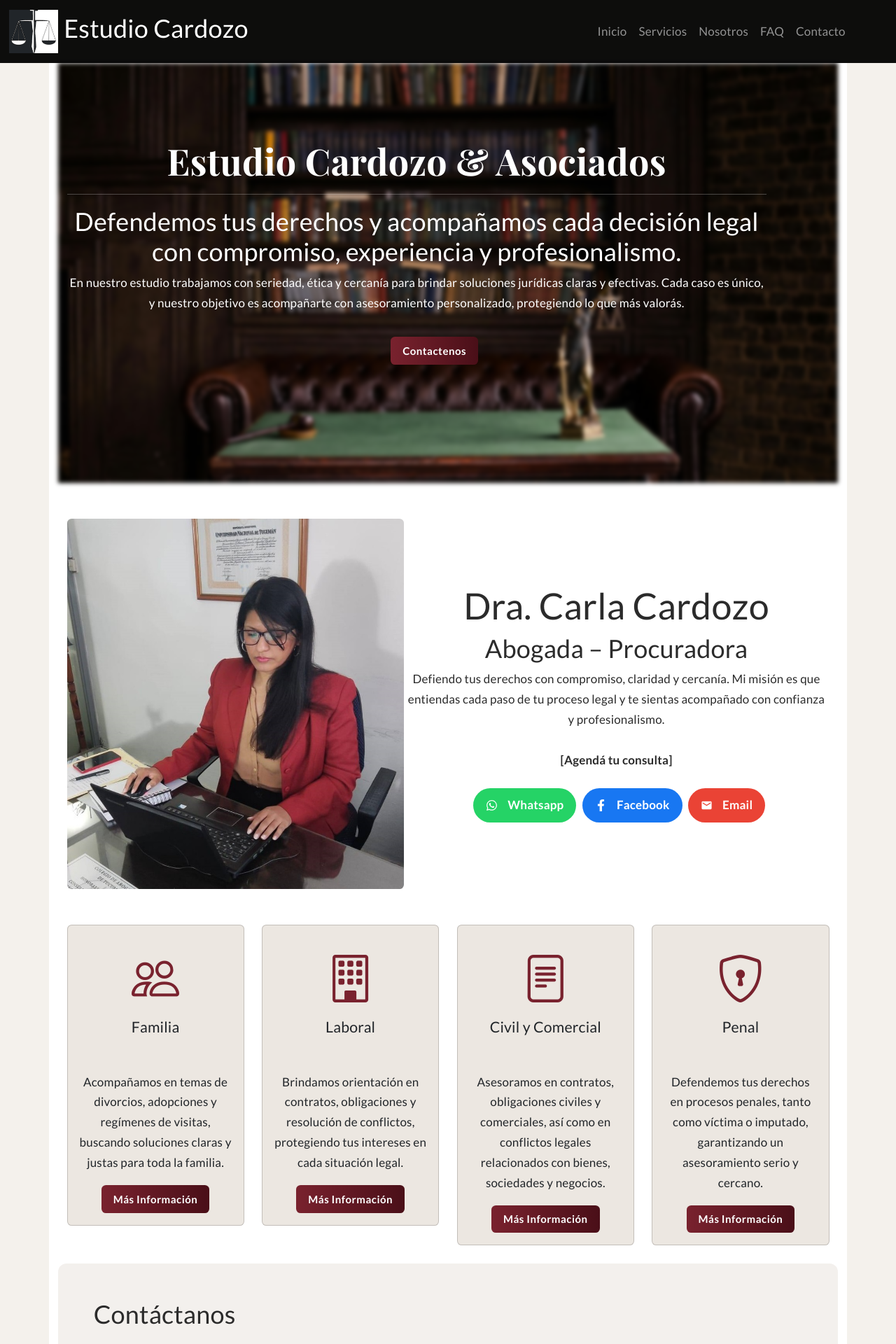
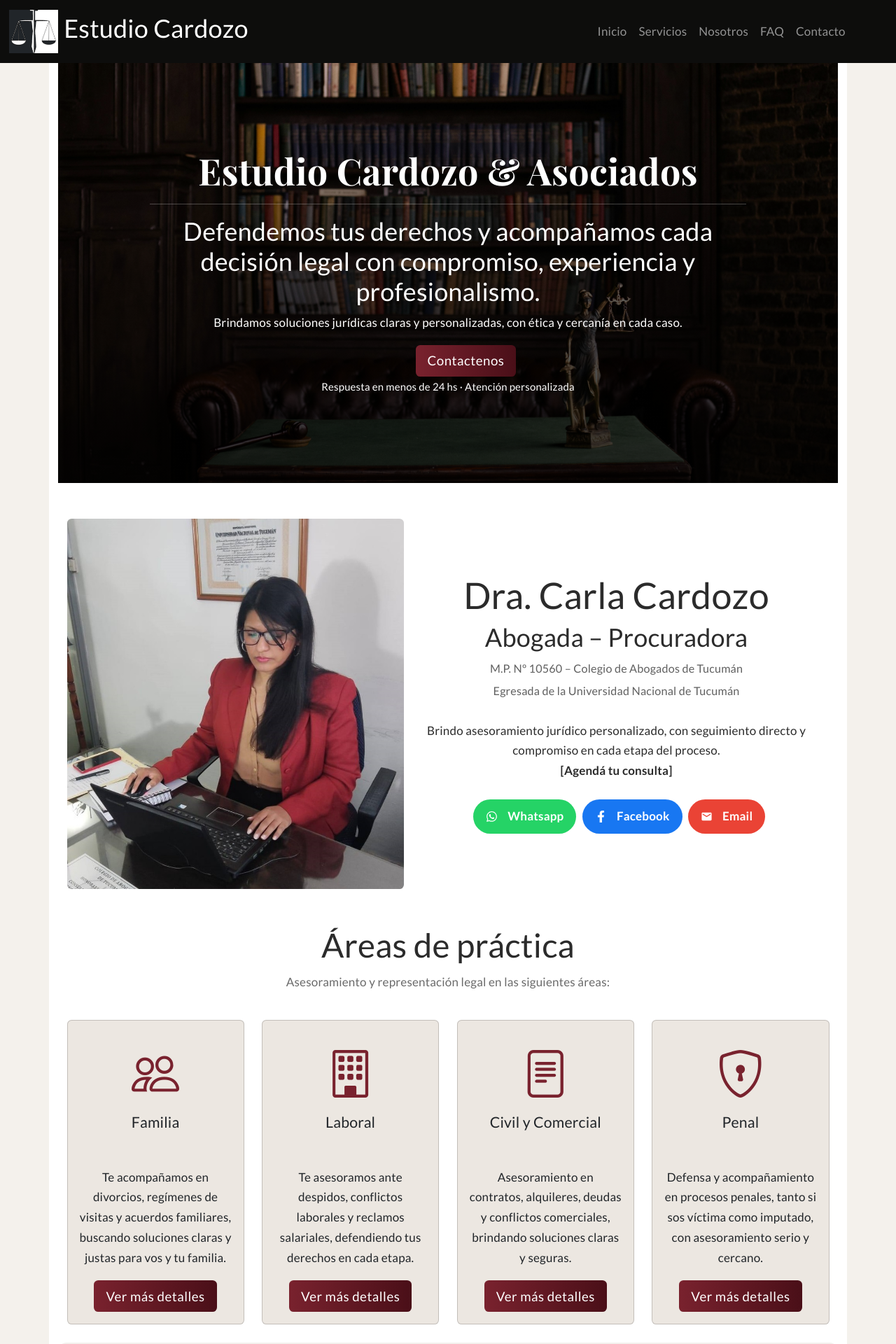
Before and after one commit to AdrianKarma/Estudio-Cardozo, a React (Vite) app: page / in a window 1280 px wide. Shown: the top 1920 px of the page at 70% size. Built offline with nearby package versions, Linux system fonts and the light colour scheme; a web font is replaced by a local one.

Commit message:
cambios grandes en hero, cards, secciones de abogada

```diff
--- a/src/App.css
+++ b/src/App.css
@@ -75,8 +75,8 @@ body, html {
   border: none;
   padding: 0.5rem 1rem;
   font-family: "Lato", sans-serif;
-  font-size: 15px;
-  font-weight: 600;
+   font-size: 1.1rem;
+  font-weight: 500;
   letter-spacing: 0.5px;
   transition: 0.3s ease-in-out;
 }
@@ -127,15 +127,20 @@ body, html {
   background-color: #ECE7E1;
 }
 
-.ConteinerFondoAbogada{
-  width: 100%;
-  height: 600px;
-  object-fit: cover;
-  display: block;
-  position: relative;
-  filter: blur(2px);
+
+
+.hero-bg__overlay {
+  position: absolute;
+  inset: 0;
+
+ background: linear-gradient(
+  to bottom,
+  rgba(0,0,0,0.1) 0%,
+  rgba(0,0,0,0.6) 50%,
+  rgba(0,0,0,0.8) 100%
+);
+
 }
-
 .TextoFondoAbogada{
   position: absolute;
   top: 25vh;
@@ -144,7 +149,45 @@ body, html {
   text-align: center;
 }
 
+.hero {
+  position: relative;
+  min-height: 600px; /* o 70vh si preferís */
+  overflow: hidden;
+  display: grid;
+  place-items: center;
+}
 
+.hero-bg {
+  position: absolute;
+  inset: 0;
+  z-index: 0;
+}
+
+.hero-bg__img {
+  width: 100%;
+  height: 100%;
+  object-fit: cover;
+  display: block;
+  transform: scale(1.05); /* evita bordes raros */
+  /* sacá el blur */
+}
+
+
+
+.hero-content {
+  position: relative;
+  z-index: 1;
+  max-width: 900px;
+  padding: 0 24px;
+  text-align: center;
+  color: #fff;
+}
+
+
+.hero-content p {
+  max-width: 700px;
+  margin: 0 auto;
+}
 
 .navbarCustom{
   background-color: rgba(0, 0, 0, 0.95)!important ;
@@ -188,3 +231,21 @@ label, input, button {
   font-family: "Lato", sans-serif;
   font-size: 15px;
 }
+.info-profesional {
+  font-size: 0.95rem;
+  opacity: 0.75;
+  margin-bottom: 4px;
+}
+
+.section-title {
+
+  text-align: center;
+  font-size: 2.8rem;
+  margin-bottom: 10px;
+}
+
+.section-subtitle {
+  text-align: center;
+  opacity: 0.7;
+  margin-bottom: 40px;
+}
--- a/src/Components/Common/Menu.jsx
+++ b/src/Components/Common/Menu.jsx
@@ -1,39 +1,64 @@
-import Container from 'react-bootstrap/Container';
-import Nav from 'react-bootstrap/Nav';
-import Navbar from 'react-bootstrap/Navbar';
-import NavDropdown from 'react-bootstrap/NavDropdown';
-import logo from '../../assets/Images/logo.png'
-
+import { useEffect, useRef, useState } from "react";
+import Container from "react-bootstrap/Container";
+import Nav from "react-bootstrap/Nav";
+import Navbar from "react-bootstrap/Navbar";
+import logo from "../../assets/Images/logo.png";
 
 const Menu = () => {
+  const [expanded, setExpanded] = useState(false);
+  const navRef = useRef(null);
+
+  useEffect(() => {
+    const handleClickOutside = (event) => {
+      if (expanded && navRef.current && !navRef.current.contains(event.target)) {
+        setExpanded(false);
+      }
+    };
+
+    document.addEventListener("mousedown", handleClickOutside);
+    document.addEventListener("touchstart", handleClickOutside);
+
+    return () => {
+      document.removeEventListener("mousedown", handleClickOutside);
+      document.removeEventListener("touchstart", handleClickOutside);
+    };
+  }, [expanded]);
+
+  const closeMenu = () => setExpanded(false);
+
   return (
-        <>
-         <Navbar expand="lg" sticky="top" className="bg-dark w-100 navbarCustom" data-bs-theme="dark" >
-
+    <Navbar
+      ref={navRef}
+      expand="lg"
+      sticky="top"
+      className="bg-dark w-100 navbarCustom"
+      data-bs-theme="dark"
+      expanded={expanded}
+      onToggle={(nextExpanded) => setExpanded(nextExpanded)}
+    >
       <Container fluid>
-        <Navbar.Brand href="#home" className="d-flex align-items-center ">
+        <Navbar.Brand href="#home" className="d-flex align-items-center">
           <img
             src={logo}
             alt="Logo Estudio Cardozo"
-
             className="d-inline-block align-top me-2 logoNavbar"
           />
           <h2>Estudio Cardozo</h2>
         </Navbar.Brand>
+
         <Navbar.Toggle aria-controls="basic-navbar-nav" />
+
         <Navbar.Collapse id="basic-navbar-nav">
-          <Nav className="ms-auto me-5">
+          <Nav className="ms-auto me-5" onClick={closeMenu}>
             <Nav.Link href="#home">Inicio</Nav.Link>
-            <Nav.Link href="#link">Servicios</Nav.Link>
-             <Nav.Link href="#link">Nosotros</Nav.Link>
-              <Nav.Link href="#link">FAQ</Nav.Link>
-
-            <Nav.Link href="#link">Contacto</Nav.Link>
+            <Nav.Link href="#servicios">Servicios</Nav.Link>
+            <Nav.Link href="#nosotros">Nosotros</Nav.Link>
+            <Nav.Link href="#faq">FAQ</Nav.Link>
+            <Nav.Link href="#contacto">Contacto</Nav.Link>
           </Nav>
         </Navbar.Collapse>
       </Container>
     </Navbar>
-        </>
   );
 };
 
--- a/src/Components/Pages/Abogada.jsx
+++ b/src/Components/Pages/Abogada.jsx
@@ -20,11 +20,11 @@ const Abogada = () => {
 
                 <h1 >Dra. Carla Cardozo</h1>
                 <h2>Abogada – Procuradora</h2>
+                <p className="info-profesional">M.P. Nº 10560 – Colegio de Abogados de Tucumán  </p>
+               <p className="info-profesional">Egresada de la Universidad Nacional de Tucumán</p>
 </Fade>
-                <p >
-                    Defiendo tus derechos con compromiso, claridad y cercanía.
-                    Mi misión es que entiendas cada paso de tu proceso legal y te sientas acompañado con confianza y profesionalismo.
-                    <br />        <br />
+                <p className='mt-4'>
+                  Brindo asesoramiento jurídico personalizado, con seguimiento directo y compromiso en cada etapa del proceso.
                     <strong className='d-block text-center'>[Agendá tu consulta]</strong>
                 </p>
 
--- a/src/Components/Pages/Areas.jsx
+++ b/src/Components/Pages/Areas.jsx
@@ -4,6 +4,11 @@ import { Fade } from "react-awesome-reveal";
 const Areas = () => {
   return (
     <Container className="mt-5">
+
+  <h2 className="section-title ">Áreas de práctica</h2>
+  <p className="section-subtitle">
+    Asesoramiento y representación legal en las siguientes áreas:
+  </p>
 
           <div className="row justify-content-center">
 
@@ -15,9 +20,9 @@ const Areas = () => {
               <Card.Title className='mb-5'>Familia</Card.Title>
 
               <Card.Text>
-                Acompañamos en temas de divorcios, adopciones y regímenes de visitas, buscando soluciones claras y justas para toda la familia.
+               Te acompañamos en divorcios, regímenes de visitas y acuerdos familiares, buscando soluciones claras y justas para vos y tu familia.
               </Card.Text>
-          <Button type="submit" className="gradient-button">Más Información</Button>
+          <Button type="submit" className="gradient-button">Ver más detalles</Button>
 
             </Card.Body>
           </Card></Fade>
@@ -32,9 +37,9 @@ const Areas = () => {
               <Card.Title className='mb-5'>Laboral</Card.Title>
 
               <Card.Text>
-                Brindamos orientación en contratos, obligaciones y resolución de conflictos, protegiendo tus intereses en cada situación legal.
+             Te asesoramos ante despidos, conflictos laborales y reclamos salariales, defendiendo tus derechos en cada etapa.
               </Card.Text>
-                   <Button type="submit" className="gradient-button">Más Información</Button>
+                   <Button type="submit" className="gradient-button">Ver más detalles</Button>
 
             </Card.Body>
           </Card></Fade>
@@ -48,9 +53,9 @@ const Areas = () => {
               <Card.Title className='mb-5'>Civil y Comercial</Card.Title>
 
               <Card.Text>
-              Asesoramos en contratos, obligaciones civiles y comerciales, así como en conflictos legales relacionados con bienes, sociedades y negocios.
+            Asesoramiento en contratos, alquileres, deudas y conflictos comerciales, brindando soluciones claras y seguras.
               </Card.Text>
-                  <Button type="submit" className="gradient-button">Más Información</Button>
+                  <Button type="submit" className="gradient-button">Ver más detalles</Button>
 
             </Card.Body>
           </Card></Fade>
@@ -64,9 +69,9 @@ const Areas = () => {
               <Card.Title className='mb-5'>Penal</Card.Title>
 
               <Card.Text>
-              Defendemos tus derechos en procesos penales, tanto como víctima o imputado, garantizando un asesoramiento serio y cercano.
+             Defensa y acompañamiento en procesos penales, tanto si sos víctima como imputado, con asesoramiento serio y cercano.
               </Card.Text>
-              <Button type="submit" className="gradient-button">Más Información</Button>
+              <Button type="submit" className="gradient-button">Ver más detalles</Button>
 
             </Card.Body>
           </Card></Fade>
--- a/src/Components/Pages/Inicio.jsx
+++ b/src/Components/Pages/Inicio.jsx
@@ -11,10 +11,13 @@ const Inicio = () => {
 
 
           <Container    className="main  ">
-            <div className='ConteinerFondoAbogada'>
-                <img src={FondoAbogada} alt="Fondo Estudio Cardozo" className='ConteinerFondoAbogada' />
+            <section   className="  hero">
+            <div className='hero-bg'>
+                <img src={FondoAbogada} alt="Fondo Estudio Cardozo" className='hero-bg__img' />
+            <div className="hero-bg__overlay" />
             </div>
-      <Container className='TextoFondoAbogada'>
+
+      <div className='hero-content'>
 
         <Fade direction="down">
 
@@ -27,14 +30,18 @@ const Inicio = () => {
 
 </h2>
 <Fade direction='up'>
-<p>En nuestro estudio trabajamos con seriedad, ética y cercanía para brindar soluciones jurídicas claras y efectivas. Cada caso es único, y nuestro objetivo es acompañarte con asesoramiento personalizado, protegiendo lo que más valorás.
+<p>Brindamos soluciones jurídicas claras y personalizadas, con ética y cercanía en cada caso.
 </p>
 </Fade>
 <Fade direction='right'>
 <Button type="submit" href="#ContactMe" className="gradient-button ms-5 mt-3">Contactenos</Button>
+      <small className="hero-trust">
+  Respuesta en menos de 24 hs · Atención personalizada
+</small>
         </Fade>
 
-        </Container>
+        </div>
+        </section>
         <Abogada></Abogada>
         <Areas></Areas>
         <ContactMe></ContactMe>
```
Lines whose indentation alone changed are shown as unchanged.
